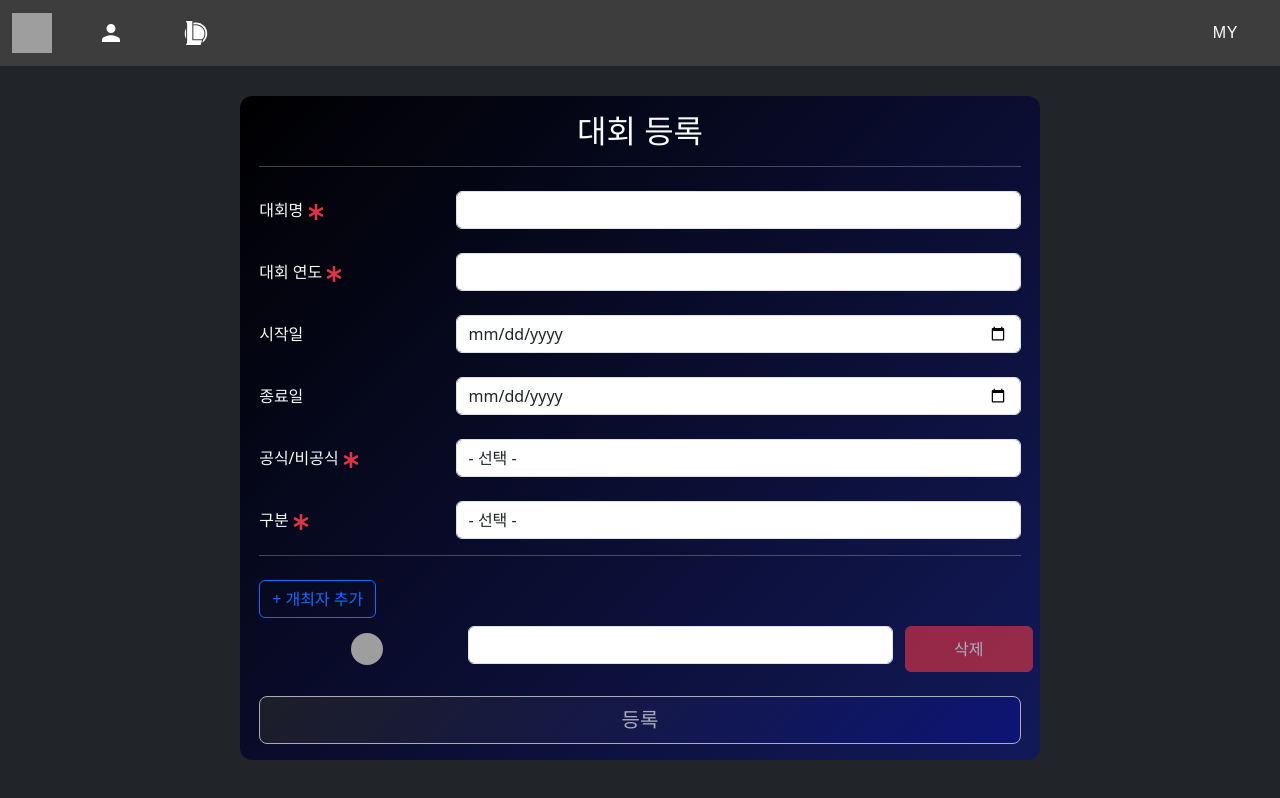
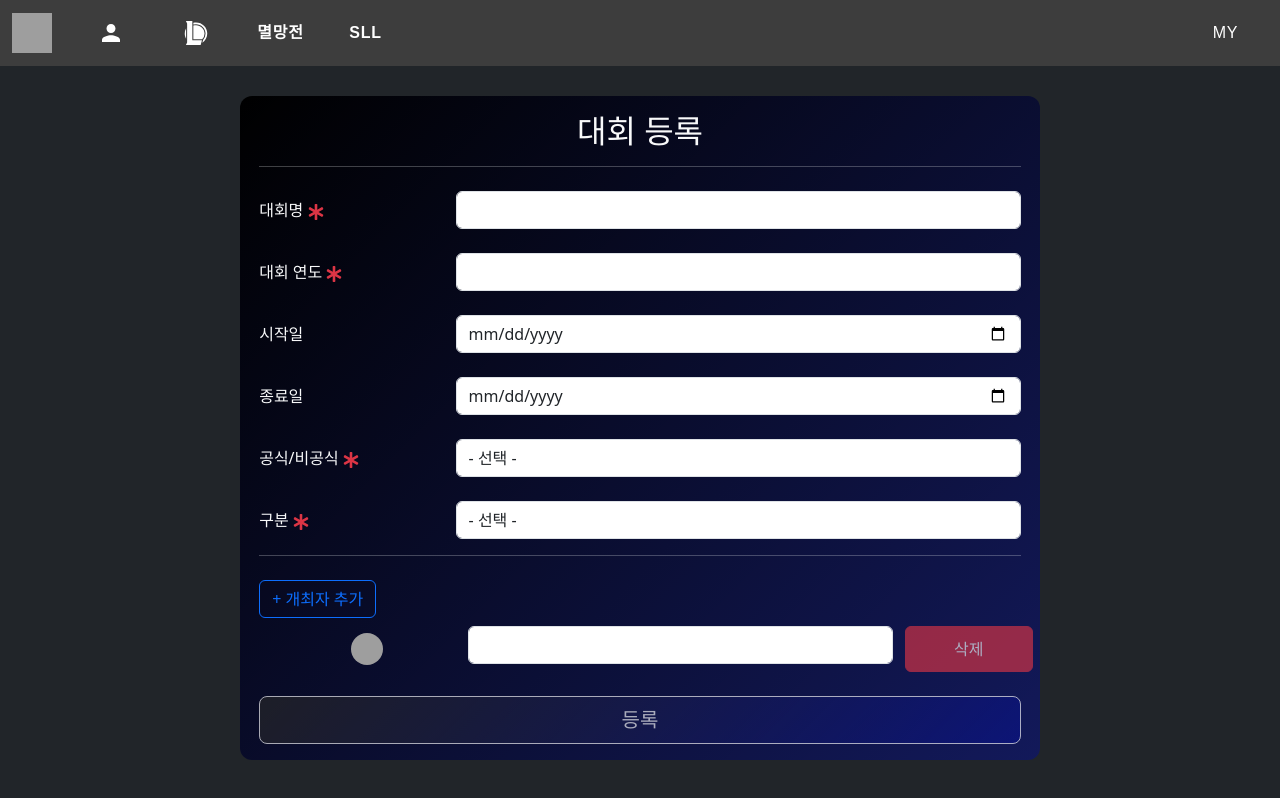
Before and after one commit to jaeyeah/LOLINFO-FE, a React (Vite) app in the folder lolinfo/: page /tournament/insert in a window 1280 px wide. Shown: the top 798 px of the page. Built offline with nearby package versions, Linux system fonts and the light colour scheme; grey boxes are pictures that could not be loaded.

Commit message:
메뉴바 및 기타 스타일 수정

```diff
--- a/lolinfo/src/components/Menu.css
+++ b/lolinfo/src/components/Menu.css
@@ -34,59 +34,38 @@
     padding: 0.6em 1em;
     position:relative;
     min-width: 85px;
-     transition: all 0.5s ease;
-     text-align: center;
+    transition: all 0.5s ease;
+    text-align: center;
 }
 
 .cinema-navbar .nav-link:before,
 .cinema-navbar .nav-link:after{
-      content: '';
+  content: "";
+  transition: 0.3s all ease;
+  -webkit-backface-visibility: hidden;
+  backface-visibility: hidden;
   position: absolute;
   width: 0;
-  height: 0;
-  border: 0 solid;
-  -webkit-transform: rotate(360deg);
-  transform: rotate(360deg);
-  z-index: -1;
-  transition: 1s;
+  height: 2px;
+  background: rgba(255, 255, 255, 0.5);
+}
+.cinema-navbar .nav-link:before{
+  right: 0;
+  top: 0;
 }
 
-.cinema-navbar .nav-link:before{
-    border-radius: 10em;
- bottom: 0;
+.cinema-navbar .nav-link:after{
   left: 0;
-  border-color: transparent transparent transparent rgba(253, 101, 101, 0.8);
-}
-
-.cinema-navbar .nav-link:after {
-    border-radius: 10em;
-  top: 0;
-  right: 0;
-  border-color: transparent rgba(253, 101, 101, 0.8) transparent transparent;
+  bottom: 0;
 }
 
 .cinema-navbar .nav-link:hover:before,
-.cinema-navbar .nav-link:hover:after {
-    border-width: 80px 262.5px;
+.cinema-navbar .nav-link:hover:after{
+  width: 100%;
+  background: #0066ff;
 }
 
-.cinema-navbar .nav-link:hover span,
-.dropdown-menu .nav-link:hover span{
-  color: #ffffff !important;
-  text-shadow: 0 0 8px rgb(253, 101, 101);
-  font-weight: 500 ;
+
+.fw-600{
+  font-weight: 600 !important;
 }
-
-.cinema-navbar .nav-link:focus::after {
-    content: '';
-    position: absolute;
-    bottom: 0;
-    left: 0;
-    width: 100%;
-    height: 3px;
-    background-color: rgba(253, 101, 101, 0.918);
-}
-.cinema-navbar .nav-link:focus span {
-    color: #ffffff;
-    font-weight: 500;
-}
--- a/lolinfo/src/components/Menu.jsx
+++ b/lolinfo/src/components/Menu.jsx
@@ -71,6 +71,16 @@ export default function Menu() {
                                 <SiLeagueoflegends className="fs-4"/>
                             </Link>
                         </li>
+                        <li className="nav-item" onClick={closeMenu}>
+                            <Link className="nav-link fw-600" to="/streamer/654">
+                                멸망전
+                            </Link>
+                        </li>
+                        <li className="nav-item" onClick={closeMenu}>
+                            <Link className="nav-link fw-600" to="/streamer/655">
+                                SLL
+                            </Link>
+                        </li>
                     </ul>
                     <ul className="navbar-nav ms-auto">
                         {/* 우측 메뉴 */}
--- a/lolinfo/src/components/streamer/StreamerDetail.jsx
+++ b/lolinfo/src/components/streamer/StreamerDetail.jsx
@@ -59,7 +59,7 @@ export default function StreamerDetail() {
 
     <div className="row">
         <div className="col text-center">
-            <h2 className="page-title p-3">{streamer.streamerName} : 개인 상세</h2>
+            <h2 className="page-title p-3">{streamer.streamerName} : 상세</h2>
         </div>
     </div>
     {/* 스트리머 상세 */}
--- a/lolinfo/src/components/tournament/TournamentDetail.jsx
+++ b/lolinfo/src/components/tournament/TournamentDetail.jsx
@@ -42,8 +42,6 @@ export default function TournamentDetail(){
         }
 
     }, []);
-
-
 
     useEffect(()=>{
         loadData();
--- a/lolinfo/src/main.css
+++ b/lolinfo/src/main.css
@@ -16,6 +16,7 @@ body {
   border : 1px solid #d8d8d8 !important;
 } */
 
+
 .page-title{
   font-weight: 600;
   padding: 6px 14px;
```
